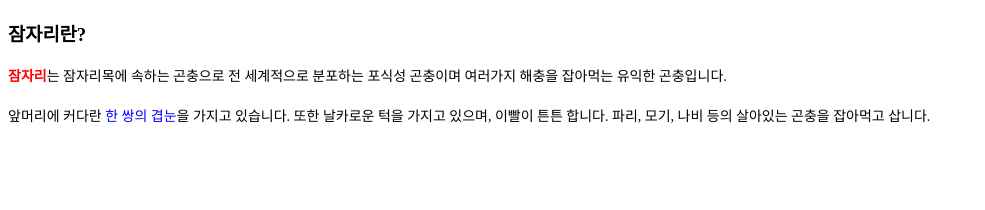
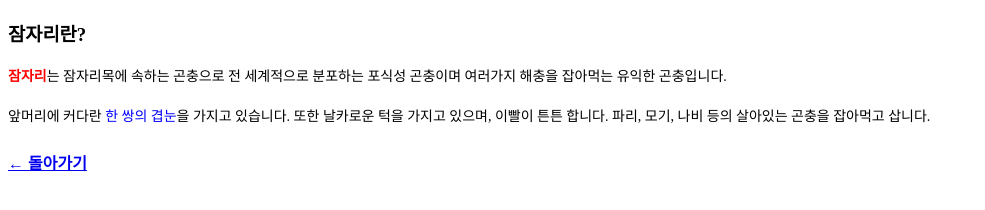
Before and after one commit to suahss04/suahss04.github.io, a plain HTML site: page selector.html in a window 1280 px wide. Shown: the whole page, without its empty margins (0-985 px from the left). Drawn offline with Linux system fonts and the light colour scheme.

Commit message:
Add files via upload

```diff
--- a/selector.html
+++ b/selector.html
@@ -22,5 +22,6 @@
 
     <p>앞머리에 커다란 <span class='blue'>한 쌍의 겹눈</span>을 가지고 있습니다. 또한 <span clsaa='blue'>날카로운 턱</span>을 가지고 있으며, 이빨이 튼튼 합니다.
          파리, 모기, 나비 등의 살아있는 곤충을 잡아먹고 삽니다.</p>
+         <h4><a href="file:///C:/Users/user/Desktop/sasas/index(3).html">← 돌아가기</a></h4>
 </body>
 </html>
```
Also changed, not shown: css.html (+1 -0 lines), list.html (+1 -0 lines), text-style.html (+1 -0 lines).
